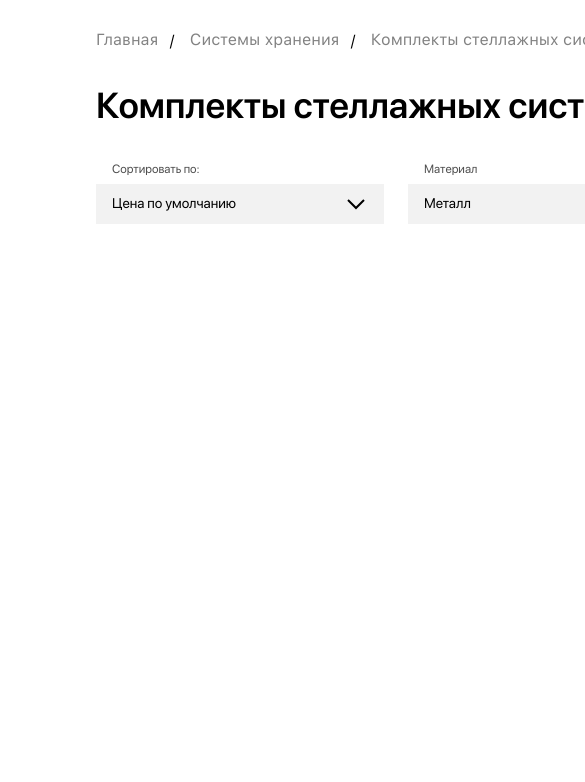
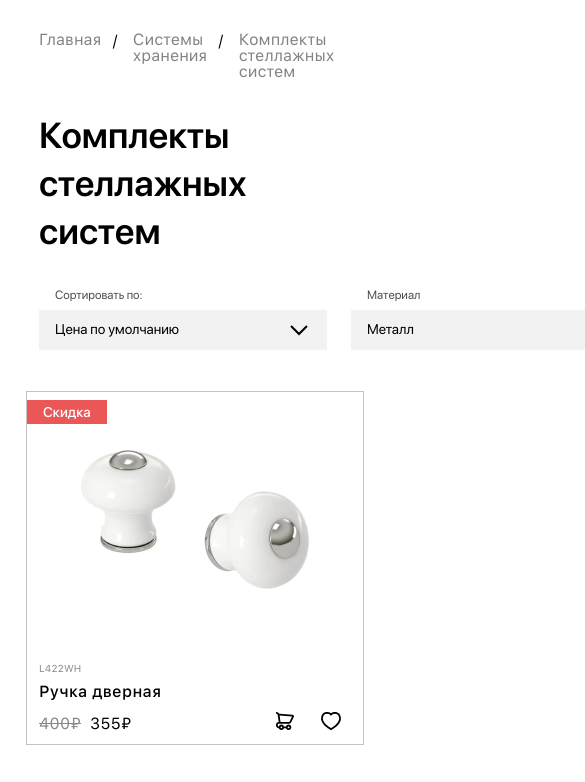
Before and after one commit to alsu-dxdy/list-of-goods, a plain HTML site: page index.html in a window 390 px wide. Shown: the top 782 px of the page, 585 px wide, since content can reach past the window. Drawn offline with Linux system fonts and the light colour scheme.

Commit message:
add: adaptive: 3fr for desktop width; 2fr for 755-1180px

```diff
--- a/blocks/places-list/places-list.css
+++ b/blocks/places-list/places-list.css
@@ -1,14 +1,16 @@
 .places-list {
   display: grid;
   /* grid-template-columns: repeat(auto-fill, 336px); */
-  grid-template-columns: repeat(4, 1fr);
+  grid-template-columns: repeat(3, 1fr);
   grid-gap: 40px 48px;
   justify-content: center;
+  /*width: 80%;*/
 }
 
-@media (max-width: 1115px) {
+@media (max-width: 1180px) {
   .places-list {
     grid-template-columns: repeat(2, 1fr);
+    grid-template-columns: repeat(auto-fill, 336px);
   }
 }
 
--- a/blocks/root/__section/root__section.css
+++ b/blocks/root/__section/root__section.css
@@ -1,12 +1,23 @@
 .root__section {
-  width: calc(100% - 2*216px);
+  /*3fr*/
+  width: 1104px;
   margin: auto;
-  /*border: 1px solid red;*/
 }
 
-@media screen and (max-width: 980px) {
+@media screen and (max-width: 1180px) {
+  /*2fr*/
   .root__section {
-    width: 90%;
+    width: 720px;
+    margin: auto;
+  }
+}
+
+@media screen and (max-width: 755px) {
+  /*1fr*/
+  .root__section {
+    width: 80%;
+    margin: auto;
+    /* width: ; */
   }
 }
 
--- a/pages/index.css
+++ b/pages/index.css
@@ -70,7 +70,7 @@ body {}
 }
 
 body {
-    width: 1920px;
+    /* width: 1920px; */
     min-width: 320px;
     /*  выше установлена минимальная ширина страницы */
     max-width: cardsContainerpx;
@@ -78,3 +78,7 @@ body {
     margin: 0 auto;
     /* выше для экранов больше 1600px отцентрировали весь контент */
 }
+
+.category {
+    /* width: 80%;*/
+}
```
Also changed, not shown: index.html (+1 -1 lines).
